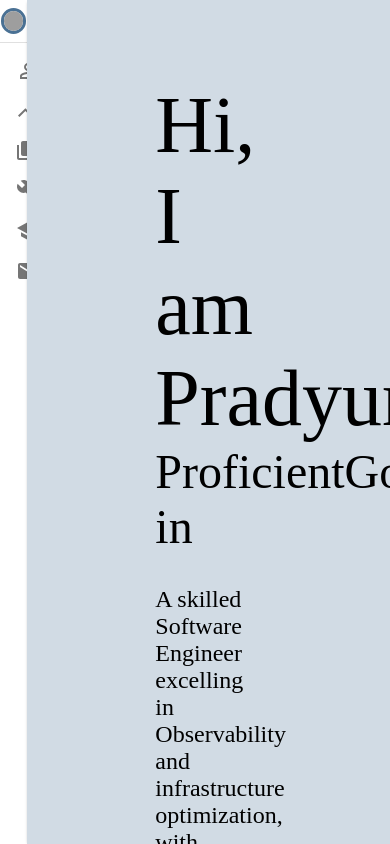
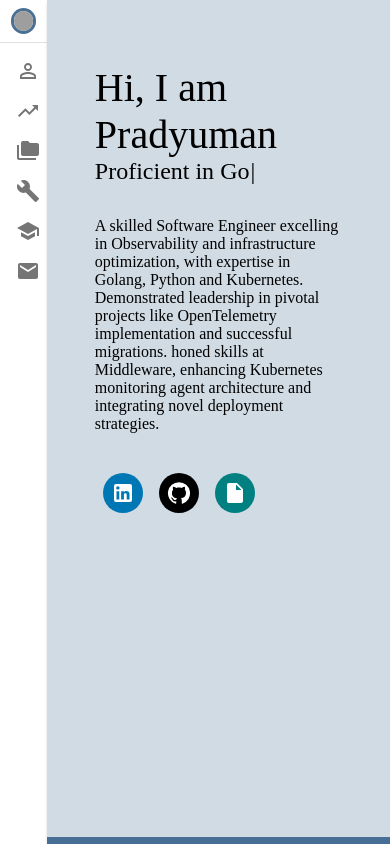
Before and after one commit to legendary-acp/portfolio, a React (Vite) app: page / in a window 390 px wide. Built offline with nearby package versions, Linux system fonts and the light colour scheme; grey boxes are pictures that could not be loaded.

Commit message:
🔧: Home Page fixed for mobile view

```diff
--- a/src/App.jsx
+++ b/src/App.jsx
@@ -19,7 +19,7 @@ function App() {
           top: 0,
           left: 0,
           height: '100vh',
-          width:{sm:'7vw',xs:'7vw', md:'7vw',lg:'15vw'}
+          width:{xs:'12vw',sm:'7vw', md:'7vw',lg:'15vw'}
         }}><SideNav/></Item>
       </Grid>
       <Grid item>
@@ -27,7 +27,7 @@ function App() {
           position: 'absolute',
           top: 0,
           right: 0,
-          width: {sm:'93vw',xs:'93vw', md:'93vw',lg:'85vw'},
+          width: {xs:'88vw',sm:'93vw', md:'93vw',lg:'85vw'},
           height: '100vh',
         }}><Content /></Item>
       </Grid>
--- a/src/components/Introduction.jsx
+++ b/src/components/Home.jsx
@@ -5,9 +5,9 @@ import { GitHub, InsertDriveFile, LinkedIn } from '@mui/icons-material';
 
 function Introduction(){
     return (
-        <div style={{ height: '84vh', padding:'5rem 8rem' , background:'#d1dbe4', color:'#000'}}>
-            <Box component="section" sx={{ fontSize: '5rem' }}> Hi, I am Pradyuman</Box>
-            <Box sx={{ fontSize: '3rem', display:'flex' ,flexWrap: 'wrap', flexFlow:'row'  }}>
+        <Box sx={{ height: '84vh', padding:{xs:'4rem 3rem', sm:'4rem 3rem', md:'5rem 8rem',lg:'5rem 8rem'}, background:'#d1dbe4', color:'#000'}}>
+            <Box component="section" sx={{ fontSize: {xs:'2.5rem', sm:'3.5rem', md:'5rem',lg:'5rem'} }}> Hi, I am Pradyuman</Box>
+            <Box sx={{ fontSize: {xs:'1.5rem', sm:'2.5rem', md:'3rem',lg:'3rem'}, display:'flex' ,flexWrap: 'wrap', flexFlow:'row'  }}>
                 Proficient in{'\u00A0'}
                 <Typewriter
                     options={{
@@ -17,7 +17,7 @@ function Introduction(){
                       }}
                 />
             </Box>
-            <Box sx={{ fontSize:'1.5rem', padding:'2rem 0rem'}}>
+            <Box sx={{ fontSize:{xs:'1rem',sm:'1rem', md:'1.5rem',lg:'1.5rem'}, padding:'2rem 0rem'}}>
              A skilled Software Engineer excelling in Observability and infrastructure optimization, with expertise in Golang, Python and Kubernetes.
                 Demonstrated leadership in pivotal projects like OpenTelemetry implementation and successful migrations. honed skills at Middleware,
                 enhancing Kubernetes monitoring agent architecture and integrating novel deployment strategies.
@@ -27,7 +27,7 @@ function Introduction(){
                 <a href='https://github.com/legendary-acp/' target='_blank'><Avatar  sx={{margin:'0.5rem', background: '#000'}}> <GitHub/> </Avatar> </a>
                 <a href='Resume.pdf' target='_blank'><Avatar  sx={{margin:'0.5rem', background: '#008080'}}> <InsertDriveFile/> </Avatar> </a>
             </Box>
-        </div>
+        </Box>
     )
 }
 
--- a/src/components/MainContent.jsx
+++ b/src/components/MainContent.jsx
@@ -1,5 +1,5 @@
 import { Box } from '@mui/material';
-import Introduction from './Introduction';
+import Introduction from './Home';
 import Contact from './Contact';
 import Education from './Education';
 
```
